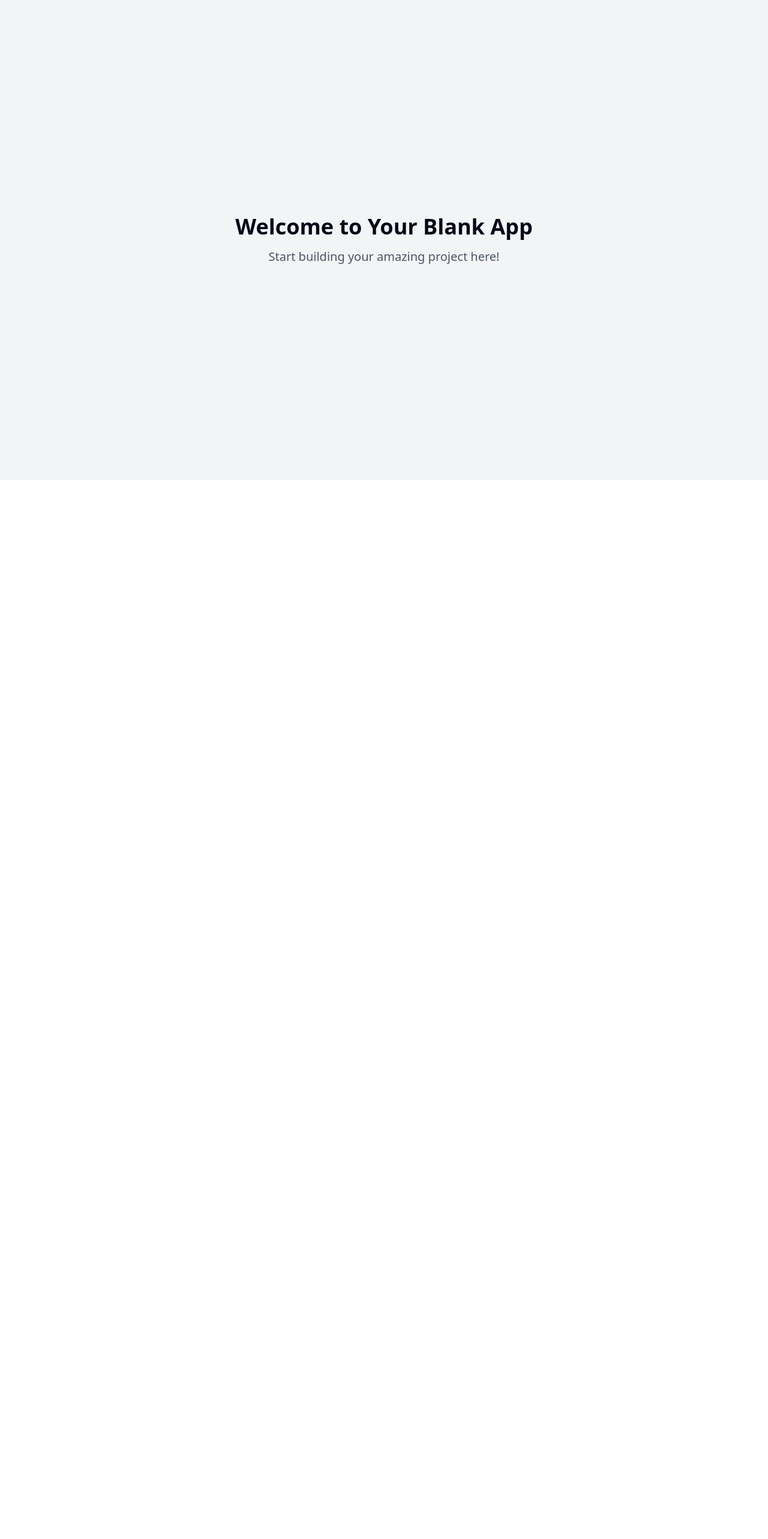
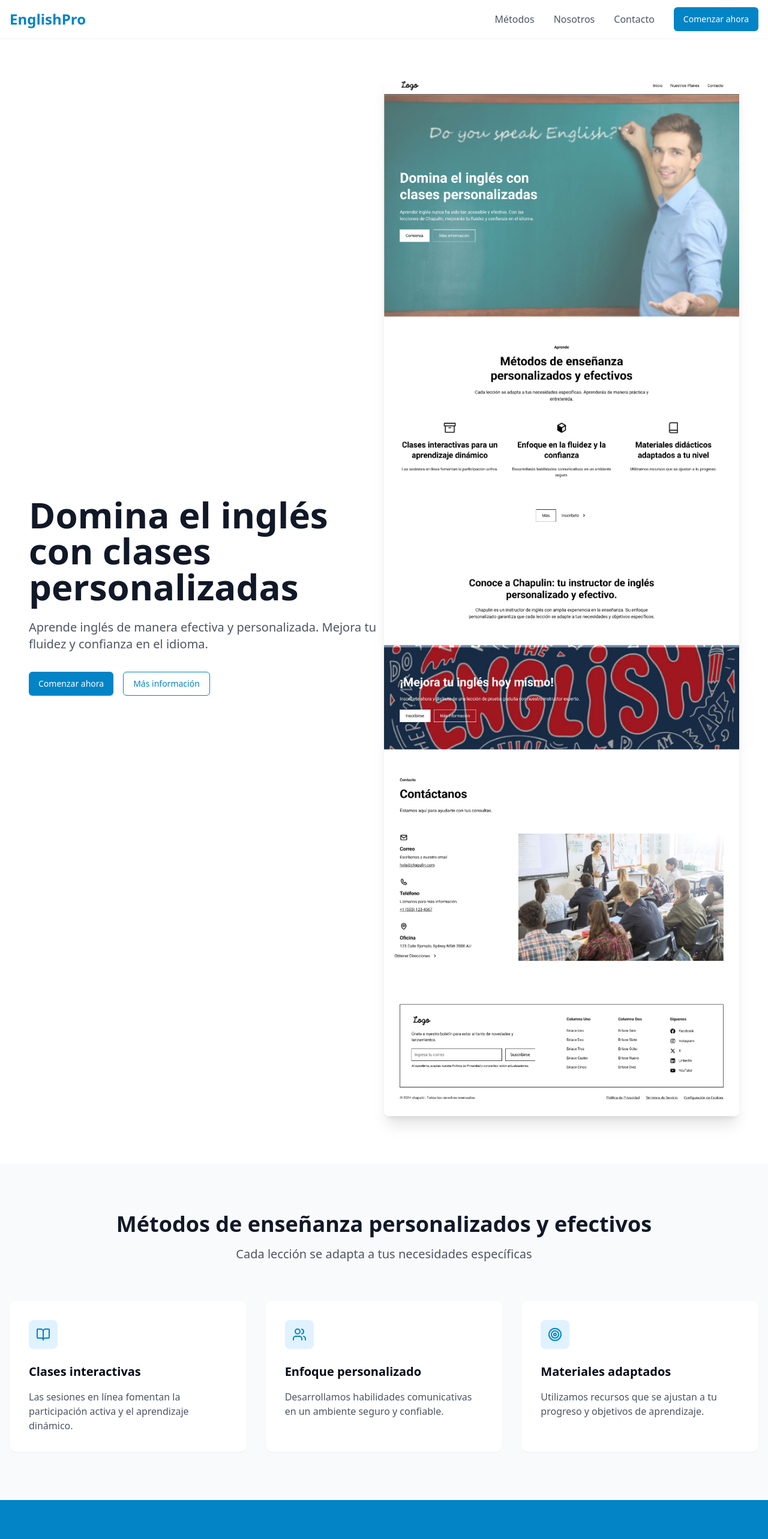
Before and after one commit to CERO-ONE-Solutions/english-landing-hub, a React (Vite) app: page / in a window 1280 px wide. Shown: the top 2566 px of the page at 60% size. Before the commit the page ends 800 px from the top, so only its background shows below. Built offline with nearby package versions, Linux system fonts and the light colour scheme.

Commit message:
Add English landing page
This commit adds a basic landing page for an English language learning website.  The page will serve as a template for future development.

```diff
--- /dev/null
+++ b/src/components/Navbar.tsx
@@ -0,0 +1,39 @@
+
+import React from "react";
+import { Button } from "./ui/button";
+import { Menu } from "lucide-react";
+
+const Navbar = () => {
+  return (
+    <nav className="fixed w-full bg-white/80 backdrop-blur-md z-50 shadow-sm">
+      <div className="container mx-auto px-4">
+        <div className="flex items-center justify-between h-16">
+          <a href="/" className="text-2xl font-bold text-theme-600">
+            EnglishPro
+          </a>
+
+          <div className="hidden md:flex items-center space-x-8">
+            <a href="#methods" className="text-gray-600 hover:text-theme-600 transition-colors">
+              Métodos
+            </a>
+            <a href="#about" className="text-gray-600 hover:text-theme-600 transition-colors">
+              Nosotros
+            </a>
+            <a href="#contact" className="text-gray-600 hover:text-theme-600 transition-colors">
+              Contacto
+            </a>
+            <Button className="bg-theme-600 hover:bg-theme-700 text-white">
+              Comenzar ahora
+            </Button>
+          </div>
+
+          <Button variant="ghost" size="icon" className="md:hidden">
+            <Menu className="h-6 w-6" />
+          </Button>
+        </div>
+      </div>
+    </nav>
+  );
+};
+
+export default Navbar;
--- a/src/index.css
+++ b/src/index.css
@@ -1,3 +1,4 @@
+
 @tailwind base;
 @tailwind components;
 @tailwind utilities;
@@ -6,87 +7,24 @@
   :root {
     --background: 0 0% 100%;
     --foreground: 222.2 84% 4.9%;
-
     --card: 0 0% 100%;
     --card-foreground: 222.2 84% 4.9%;
-
     --popover: 0 0% 100%;
     --popover-foreground: 222.2 84% 4.9%;
-
-    --primary: 222.2 47.4% 11.2%;
+    --primary: 198 84% 45%;
     --primary-foreground: 210 40% 98%;
-
     --secondary: 210 40% 96.1%;
     --secondary-foreground: 222.2 47.4% 11.2%;
-
     --muted: 210 40% 96.1%;
     --muted-foreground: 215.4 16.3% 46.9%;
-
     --accent: 210 40% 96.1%;
     --accent-foreground: 222.2 47.4% 11.2%;
-
     --destructive: 0 84.2% 60.2%;
     --destructive-foreground: 210 40% 98%;
-
     --border: 214.3 31.8% 91.4%;
     --input: 214.3 31.8% 91.4%;
-    --ring: 222.2 84% 4.9%;
-
-    --radius: 0.5rem;
-
-    --sidebar-background: 0 0% 98%;
-
-    --sidebar-foreground: 240 5.3% 26.1%;
-
-    --sidebar-primary: 240 5.9% 10%;
-
-    --sidebar-primary-foreground: 0 0% 98%;
-
-    --sidebar-accent: 240 4.8% 95.9%;
-
-    --sidebar-accent-foreground: 240 5.9% 10%;
-
-    --sidebar-border: 220 13% 91%;
-
-    --sidebar-ring: 217.2 91.2% 59.8%;
-  }
-
-  .dark {
-    --background: 222.2 84% 4.9%;
-    --foreground: 210 40% 98%;
-
-    --card: 222.2 84% 4.9%;
-    --card-foreground: 210 40% 98%;
-
-    --popover: 222.2 84% 4.9%;
-    --popover-foreground: 210 40% 98%;
-
-    --primary: 210 40% 98%;
-    --primary-foreground: 222.2 47.4% 11.2%;
-
-    --secondary: 217.2 32.6% 17.5%;
-    --secondary-foreground: 210 40% 98%;
-
-    --muted: 217.2 32.6% 17.5%;
-    --muted-foreground: 215 20.2% 65.1%;
-
-    --accent: 217.2 32.6% 17.5%;
-    --accent-foreground: 210 40% 98%;
-
-    --destructive: 0 62.8% 30.6%;
-    --destructive-foreground: 210 40% 98%;
-
-    --border: 217.2 32.6% 17.5%;
-    --input: 217.2 32.6% 17.5%;
-    --ring: 212.7 26.8% 83.9%;
-    --sidebar-background: 240 5.9% 10%;
-    --sidebar-foreground: 240 4.8% 95.9%;
-    --sidebar-primary: 224.3 76.3% 48%;
-    --sidebar-primary-foreground: 0 0% 100%;
-    --sidebar-accent: 240 3.7% 15.9%;
-    --sidebar-accent-foreground: 240 4.8% 95.9%;
-    --sidebar-border: 240 3.7% 15.9%;
-    --sidebar-ring: 217.2 91.2% 59.8%;
+    --ring: 198 84% 45%;
+    --radius: 0.75rem;
   }
 }
 
@@ -94,8 +32,14 @@
   * {
     @apply border-border;
   }
-
   body {
-    @apply bg-background text-foreground;
+    @apply bg-background text-foreground antialiased;
+  }
+  html {
+    scroll-behavior: smooth;
   }
 }
+
+.glass-effect {
+  @apply bg-white/80 backdrop-blur-md;
+}
--- a/src/pages/Index.tsx
+++ b/src/pages/Index.tsx
@@ -1,12 +1,133 @@
-// Update this page (the content is just a fallback if you fail to update the page)
+
+import React from "react";
+import { Button } from "@/components/ui/button";
+import Navbar from "@/components/Navbar";
+import { BookOpen, Users, Target, ArrowRight } from "lucide-react";
 
 const Index = () => {
   return (
-    <div className="min-h-screen flex items-center justify-center bg-gray-100">
-      <div className="text-center">
-        <h1 className="text-4xl font-bold mb-4">Welcome to Your Blank App</h1>
-        <p className="text-xl text-gray-600">Start building your amazing project here!</p>
-      </div>
+    <div className="min-h-screen bg-white">
+      <Navbar />
+
+      {/* Hero Section */}
+      <section className="pt-32 pb-20 px-4">
+        <div className="container mx-auto">
+          <div className="flex flex-col md:flex-row items-center">
+            <div className="md:w-1/2 animate-fade-in">
+              <h1 className="text-4xl md:text-6xl font-bold text-gray-900 mb-6">
+                Domina el inglés con clases personalizadas
+              </h1>
+              <p className="text-xl text-gray-600 mb-8">
+                Aprende inglés de manera efectiva y personalizada. Mejora tu fluidez y confianza en el idioma.
+              </p>
+              <div className="flex gap-4">
+                <Button className="bg-theme-600 hover:bg-theme-700 text-white">
+                  Comenzar ahora
+                </Button>
+                <Button variant="outline" className="border-theme-600 text-theme-600">
+                  Más información
+                </Button>
+              </div>
+            </div>
+            <div className="md:w-1/2 mt-12 md:mt-0 animate-fade-in-slow">
+              <img
+                src="/lovable-uploads/518fb0e6-1651-4ccd-b2b9-44d7b515e7e4.png"
+                alt="English Learning"
+                className="w-full rounded-lg shadow-xl"
+              />
+            </div>
+          </div>
+        </div>
+      </section>
+
+      {/* Features Section */}
+      <section className="py-20 bg-gray-50" id="methods">
+        <div className="container mx-auto px-4">
+          <div className="text-center mb-16">
+            <h2 className="text-3xl md:text-4xl font-bold text-gray-900 mb-4">
+              Métodos de enseñanza personalizados y efectivos
+            </h2>
+            <p className="text-xl text-gray-600">
+              Cada lección se adapta a tus necesidades específicas
+            </p>
+          </div>
+
+          <div className="grid md:grid-cols-3 gap-8">
+            <div className="bg-white p-8 rounded-xl shadow-sm hover:shadow-md transition-shadow">
+              <div className="w-12 h-12 bg-theme-100 rounded-lg flex items-center justify-center mb-6">
+                <BookOpen className="w-6 h-6 text-theme-600" />
+              </div>
+              <h3 className="text-xl font-semibold mb-4">Clases interactivas</h3>
+              <p className="text-gray-600">
+                Las sesiones en línea fomentan la participación activa y el aprendizaje dinámico.
+              </p>
+            </div>
+
+            <div className="bg-white p-8 rounded-xl shadow-sm hover:shadow-md transition-shadow">
+              <div className="w-12 h-12 bg-theme-100 rounded-lg flex items-center justify-center mb-6">
+                <Users className="w-6 h-6 text-theme-600" />
+              </div>
+              <h3 className="text-xl font-semibold mb-4">Enfoque personalizado</h3>
+              <p className="text-gray-600">
+                Desarrollamos habilidades comunicativas en un ambiente seguro y confiable.
+              </p>
+            </div>
+
+            <div className="bg-white p-8 rounded-xl shadow-sm hover:shadow-md transition-shadow">
+              <div className="w-12 h-12 bg-theme-100 rounded-lg flex items-center justify-center mb-6">
+                <Target className="w-6 h-6 text-theme-600" />
+              </div>
+              <h3 className="text-xl font-semibold mb-4">Materiales adaptados</h3>
+              <p className="text-gray-600">
+                Utilizamos recursos que se ajustan a tu progreso y objetivos de aprendizaje.
+              </p>
+            </div>
+          </div>
+        </div>
+      </section>
+
+      {/* Call to Action */}
+      <section className="py-20 bg-theme-600">
+        <div className="container mx-auto px-4 text-center">
+          <h2 className="text-3xl md:text-4xl font-bold text-white mb-8">
+            ¡Mejora tu inglés hoy mismo!
+          </h2>
+          <Button size="lg" className="bg-white text-theme-600 hover:bg-gray-100">
+            Inscríbete ahora <ArrowRight className="ml-2 h-4 w-4" />
+          </Button>
+        </div>
+      </section>
+
+      {/* Contact Section */}
+      <section className="py-20" id="contact">
+        <div className="container mx-auto px-4">
+          <div className="max-w-2xl mx-auto text-center">
+            <h2 className="text-3xl md:text-4xl font-bold text-gray-900 mb-8">
+              Contáctanos
+            </h2>
+            <p className="text-xl text-gray-600 mb-8">
+              Estamos aquí para ayudarte con tus consultas
+            </p>
+            <div className="space-y-4">
+              <p className="text-gray-600">
+                <span className="font-semibold">Email:</span> contacto@englishpro.com
+              </p>
+              <p className="text-gray-600">
+                <span className="font-semibold">Teléfono:</span> +1 (555) 123-4567
+              </p>
+            </div>
+          </div>
+        </div>
+      </section>
+
+      {/* Footer */}
+      <footer className="bg-gray-50 py-8">
+        <div className="container mx-auto px-4">
+          <div className="text-center text-gray-600">
+            <p>&copy; 2024 EnglishPro. Todos los derechos reservados.</p>
+          </div>
+        </div>
+      </footer>
     </div>
   );
 };
```
Also changed, not shown: tailwind.config.ts (+54 -59 lines), public/lovable-uploads/518fb0e6-1651-4ccd-b2b9-44d7b515e7e4.png (added).
